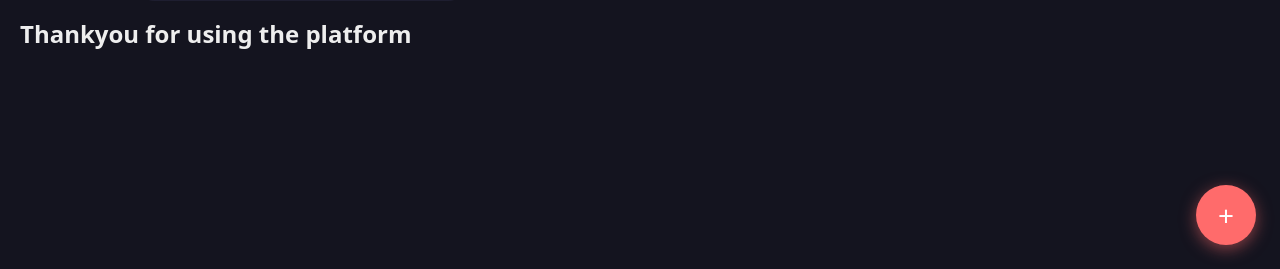
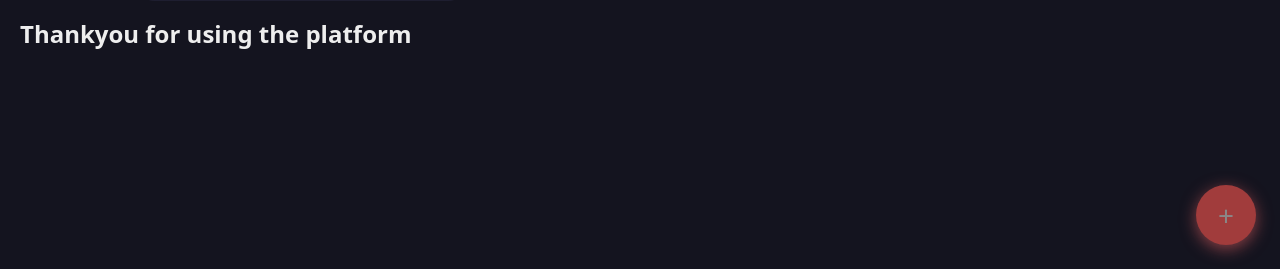
Before and after one commit to UNCHINEDALPHA/spot-memory, a Flask app: page / in a window 1280 px wide. Shown: the part 531-800 px from the top of the page. Run offline with Flask 3, Linux system fonts and the light colour scheme; the visitor is signed in with stand-in values (Sample User, id 1); grey boxes marked "Sample" are stand-in pictures; a database or web service that is not in the repository returns one stand-in record (values such as "Sample title"); some libraries are stand-ins or nearby versions.

Commit message:
your message here

```diff
--- a/static/style.css
+++ b/static/style.css
@@ -56,9 +56,9 @@ h1 {
     right: 24px;
     width: 60px;
     height: 60px;
-    border-radius: 50%;
-    background: #ff6b6b;
-    color: white;
+    border-radius: 60%;
+    background: #a13c3c;
+    color: rgb(139, 134, 134);
     font-size: 28px;
     display: flex;
     align-items: center;
```
